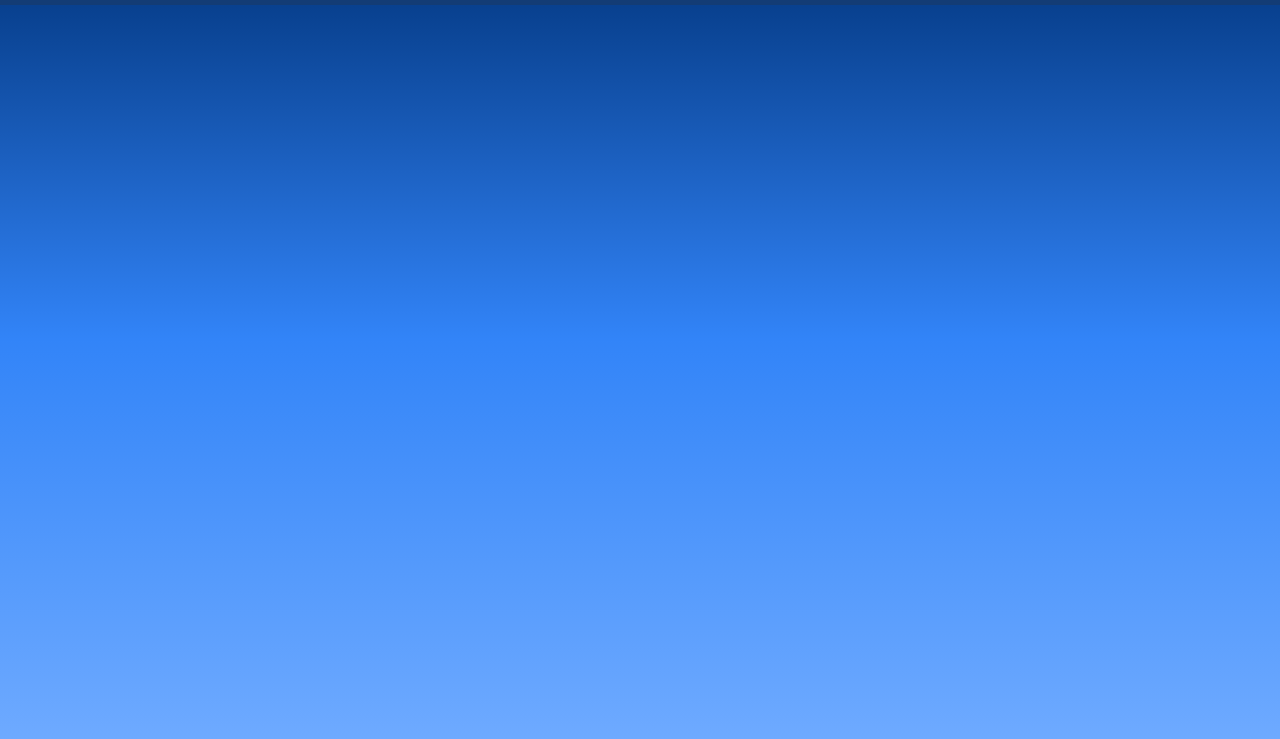
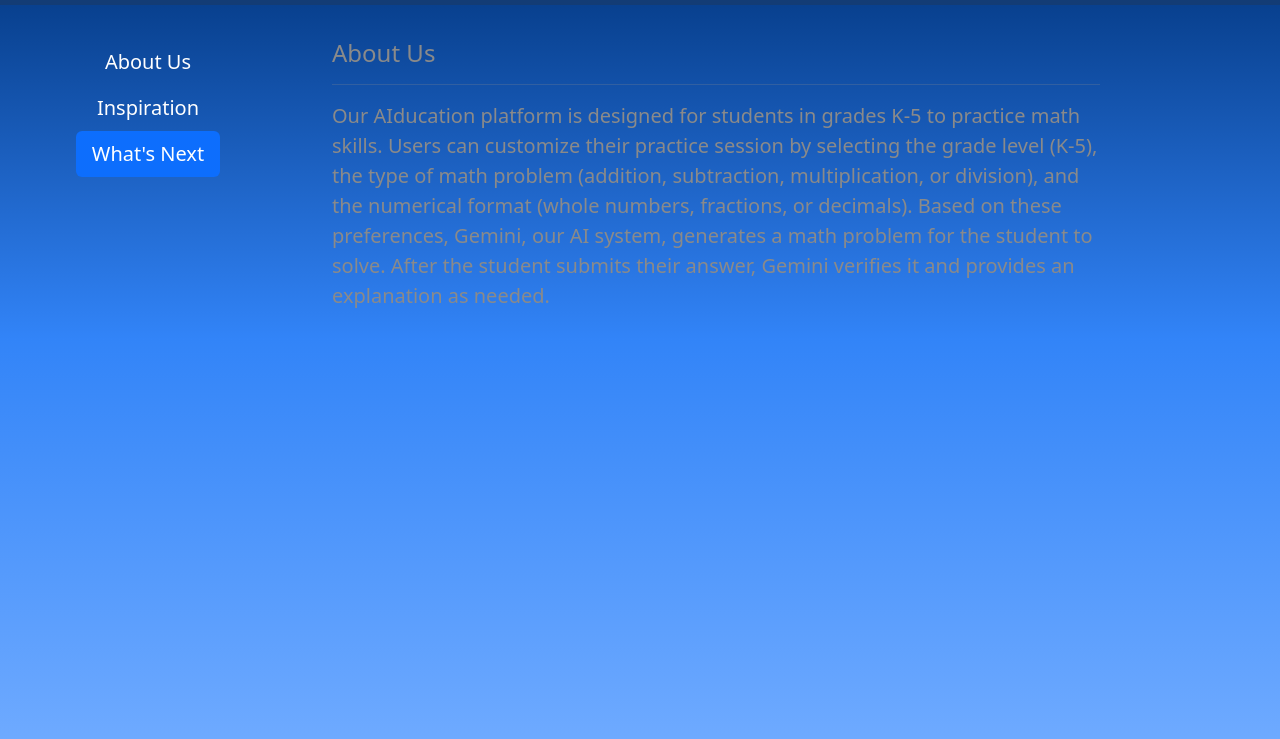
Before and after one commit to Sking56/aiducation, a website built with Vite: page about/index.html in a window 1280 px wide. Shown: the part 61-800 px from the top of the page. Built offline with nearby package versions, Linux system fonts and the light colour scheme.

Commit message:
Populate about page and readme

```diff
--- a/about/index.html
+++ b/about/index.html
@@ -9,7 +9,8 @@
       <title>About AIducation</title>
   </head>
   <body>
-      <nav class="navbar navbar-dark navbar-expand-lg">
+    <header>
+      <nav class="navbar navbar-dark navbar-expand-lg fixed-top">
         <div class="container-fluid">
           <a class="navbar-brand" href="/">
             <!-- <img src="" alt="Logo" width="30" height="24" class="d-inline-block align-text-top"> -->
@@ -25,5 +26,39 @@
           </div>
         </div>
       </nav>
+    </header>
+    <main class="container-fluid" data-bs-spy="scroll" data-bs-target=".about-section-list">
+      <div class="row">
+        <div class="col-3 d-flex justify-content-center">
+          <nav id="about-content-navbar" class="h-100 flex-column align-items-stretch pe-4">
+            <nav class="nav nav-pills flex-column dark">
+              <a class="nav-link" href="#item-1">About Us</a>
+              <a class="nav-link" href="#item-2">Inspiration</a>
+              <a class="nav-link" href="#item-3">What's Next</a>
+            </nav>
+          </nav>
+        </div>
+        <div class="col-8">
+          <div data-bs-spy="scroll" data-bs-target="#simple-list-example" data-bs-offset="0" data-bs-smooth-scroll="true" class="scrollspy-content" tabindex="0">
+            <div class="page">
+              <h4 id="item-1">About Us</h4>
+              <hr>
+              <p>Our AIducation platform is designed for students in grades K-5 to practice math skills. Users can customize their practice session by selecting the grade level (K-5), the type of math problem (addition, subtraction, multiplication, or division), and the numerical format (whole numbers, fractions, or decimals). Based on these preferences, Gemini, our AI system, generates a math problem for the student to solve. After the student submits their answer, Gemini verifies it and provides an explanation as needed.</p>
+            </div>
+            <div class="page">
+              <h4 id="item-2">Our Inspiration</h4>
+              <hr>
+            <p>During our childhood, we utilized educational resources such as Kumon and Khan Academy to learn mathematics. While these platforms offered valuable instruction, they sometimes fell short in providing sufficient practice problems and clear explanations. Recognizing the potential of AI, we envisioned a solution that could generate unlimited practice problems accompanied by detailed explanations to enhance students' learning experiences.</p>
+            </div>
+            <div class="page">
+              <h4 id="item-3">Future Work</h4>
+              <hr>
+              <p>...</p>
+            </div>
+            </div>
+          </div>
+        </div>
+      </div>
+    </main>
   </body>
 </html>
--- a/about/style.scss
+++ b/about/style.scss
@@ -3,6 +3,7 @@
 html {
     -ms-overflow-style: none;  /* Internet Explorer 10+ */
     scrollbar-width: none;  /* Firefox */
+    scroll-behavior: smooth;
 }
 html::-webkit-scrollbar {
     display: none;  /* Safari and Chrome */
@@ -18,8 +19,14 @@ body {
     background-attachment: fixed;
     background-position: 0;
     height: 100%;
+    display: flex;
+    flex-direction: column;
   }
 
+main {
+  padding-top: 100px;
+  height: 100%;
+}
 
 h1 {
     display: flex;
@@ -44,3 +51,37 @@ h1 {
     background-color: #133c75;
     $navbar-padding-y : 1rem;
   }
+
+.about-aiducation {
+  padding: 50px;
+  color:#fff;
+}
+
+p {
+  font-size: 20px;
+}
+
+.page {
+  color: #8a8a8a;
+  float: left;
+  width: 60vw;
+  height: 100vh;
+}
+
+#about-content-navbar {
+  position: fixed;
+  font-size: 20px;
+}
+
+.nav-link {
+  text-align: center;
+  color: #fff;
+}
+
+.nav-link:hover{
+  color: #a1a7ca;
+}
+
+.dark .active{
+  background-color: #092142;
+}
--- a/main.js
+++ b/main.js
@@ -75,12 +75,13 @@ generate.onsubmit = async (ev) => {
 answer.onsubmit = async (ev) => {
   ev.preventDefault();
   //Check valid answer or show error modal
+  correct.hidden = false;
   let answerInput = document.getElementById("answerInput");
   let answerText = answerInput.value;
 
   try {
     // Assemble the prompt by combining the text
-    let prompt = "Is {" + answerText + "} a valid answer for the question " + output.innerHTML + "?";
+    let prompt = "Is {" + answerText + "} a valid answer for the question " + output.innerHTML + "? and explain why or why not";
 
     // Call the gemini-pro-vision model, and get a stream of results
     const genAI = new GoogleGenerativeAI(API_KEY);
--- a/style.scss
+++ b/style.scss
@@ -3,6 +3,7 @@
 html {
     -ms-overflow-style: none;  /* Internet Explorer 10+ */
     scrollbar-width: none;  /* Firefox */
+    scroll-behavior: smooth;
 }
 html::-webkit-scrollbar {
     display: none;  /* Safari and Chrome */
```
Also changed, not shown: index.html (+1 -1 lines), README.md. Lines whose indentation alone changed are shown as unchanged.
